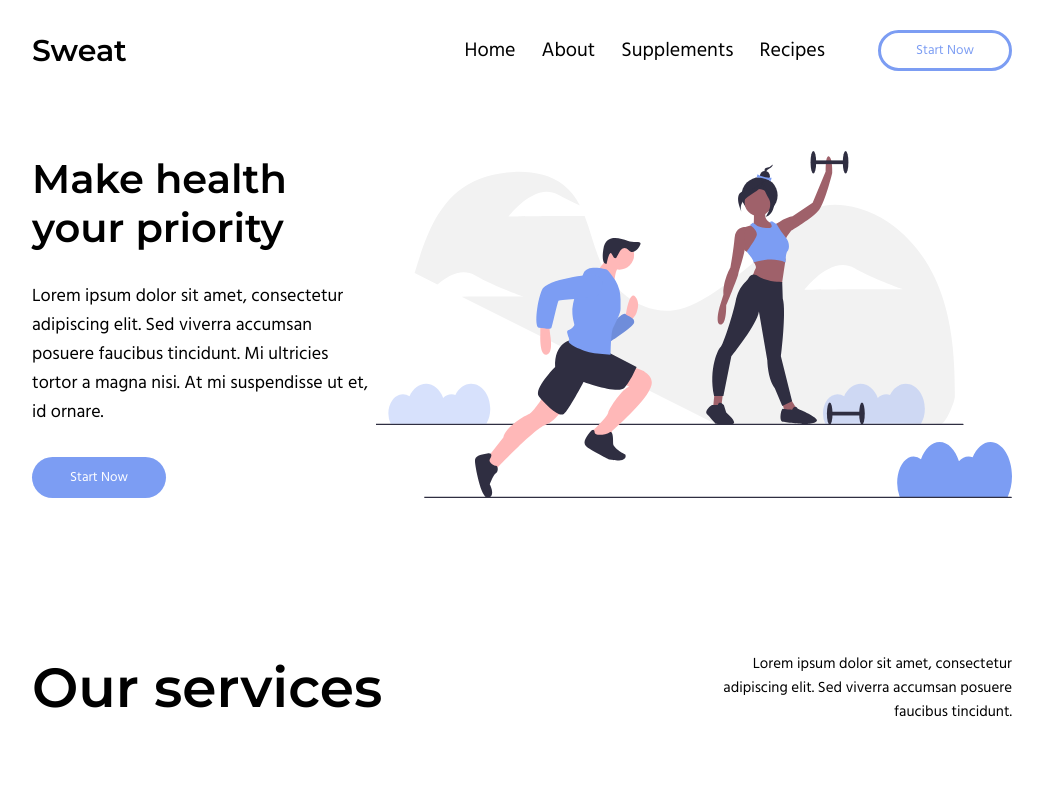
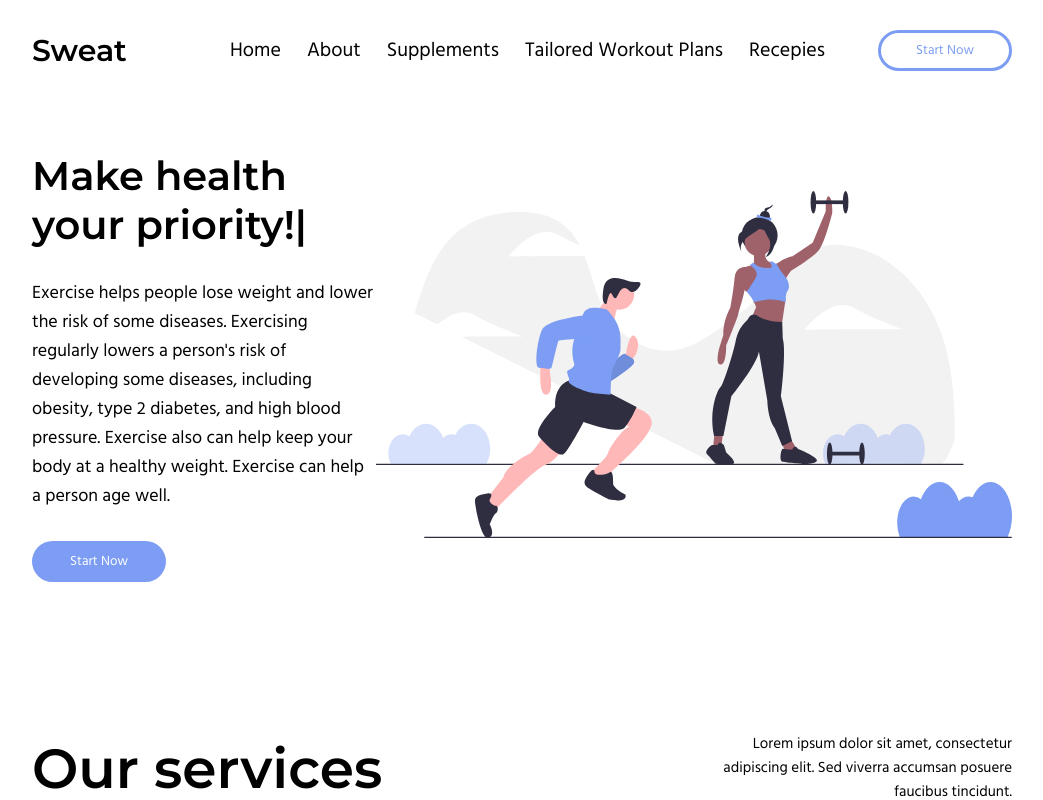
Before and after one commit to farisbegic/oznoj-web-app, a Next.js app: page / in a window 1280 px wide. Shown: the top 800 px of the page, without its empty margins (118-1161 px from the left). Built offline with nearby package versions, Linux system fonts and the light colour scheme; no server answers.

Commit message:
updates
updates

```diff
--- a/components/Home/Hero.js
+++ b/components/Home/Hero.js
@@ -1,20 +1,34 @@
 import React from 'react';
-import Button from "../partials/Button";
-import Image from "next/image";
+import Button from '../partials/Button';
+import Image from 'next/image';
+import Typist from 'react-typist';
 const Hero = () => {
-    return (
-        <div className="hero">
-            <div className="hero-left">
-                <h3 className="hero-heading">Make health your priority</h3>
-                <p className="hero-text">Lorem ipsum dolor sit amet, consectetur adipiscing elit. Sed viverra accumsan posuere faucibus tincidunt.
-                    Mi ultricies tortor a magna nisi. At mi suspendisse ut et, id ornare.</p>
-                <Button filled="true"/>
-            </div>
-            <div className="hero-img">
-                <Image src='/hero.svg' width='687px' height='375px' className="hero-img"/>
-            </div>
-        </div>
-    );
+	return (
+		<div className='hero'>
+			<div className='hero-left'>
+				<h3 className='hero-heading'>
+					<Typist>Make health your priority!</Typist>
+				</h3>
+				<p className='hero-text'>
+					Exercise helps people lose weight and lower the risk of some diseases.
+					Exercising regularly lowers a person's risk of developing some
+					diseases, including obesity, type 2 diabetes, and high blood pressure.
+					Exercise also can help keep your body at a healthy weight. Exercise
+					can help a person age well.
+				</p>
+				<Button filled='true' />
+			</div>
+			<div className='hero-img'>
+				<Image
+					src='/hero.svg'
+					width='687px'
+					height='375px'
+					className='hero-img'
+					alt='heroimage'
+				/>
+			</div>
+		</div>
+	);
 };
 
 export default Hero;
--- a/components/partials/Header.js
+++ b/components/partials/Header.js
@@ -1,23 +1,39 @@
-import React, {useState} from 'react';
-import { FaBars, FaTimes } from "react-icons/fa";
-import Link from "next/link";
-import Button from "./Button";
+import React, { useState } from 'react';
+import { FaBars, FaTimes } from 'react-icons/fa';
+import Link from 'next/link';
+import Button from './Button';
 const Header = () => {
 	const [click, setClick] = useState(false);
 	const handleClick = () => setClick(!click);
 	return (
 		<header>
-            <Link href="/">
-                <a className="logo">Sweat</a>
+			<Link href='/'>
+				<a className='logo'>Sweat</a>
 			</Link>
-            <div className="hamburger-icon" onClick={handleClick}>
+			<div className='hamburger-icon' onClick={handleClick}>
 				{click ? <FaTimes /> : <FaBars />}
 			</div>
-            <ul className="nav-menu" onClick={handleClick} click={click} style={{left: `${click ? '0' : '100%'}`}}>
-                <Link href="/"><a className="nav-link">Home</a></Link>
-                <Link href="/about"><a className="nav-link">About</a></Link>
-                <Link href="/supplements"><a className="nav-link">Supplements</a></Link>
-                <Link href="/recipes"><a className="nav-link">Recipes</a></Link>
+			<ul
+				className='nav-menu'
+				onClick={handleClick}
+				click={click}
+				style={{ left: `${click ? '0' : '100%'}` }}
+			>
+				<Link href='/'>
+					<a className='nav-link'>Home</a>
+				</Link>
+				<Link href='/about'>
+					<a className='nav-link'>About</a>
+				</Link>
+				<Link href='/supplements'>
+					<a className='nav-link'>Supplements</a>
+				</Link>
+				<Link href='/workoutplans'>
+					<a className='nav-link'>Tailored Workout Plans</a>
+				</Link>
+				<Link href='/recepies'>
+					<a className='nav-link'>Recepies</a>
+				</Link>
 				<Button filled='false' />
 			</ul>
 		</header>
--- a/package.json
+++ b/package.json
@@ -8,15 +8,16 @@
     "lint": "next lint"
   },
   "dependencies": {
-    "axios": "^0.24.0",
     "@emotion/react": "^11.7.0",
     "@emotion/styled": "^11.6.0",
     "@mui/icons-material": "^5.2.0",
     "@mui/material": "^5.2.1",
+    "axios": "^0.24.0",
     "next": "12.0.4",
     "react": "17.0.2",
     "react-dom": "17.0.2",
     "react-icons": "^4.3.1",
+    "react-typist": "^2.0.5",
     "sass": "^1.43.5"
   },
   "devDependencies": {
--- a/pages/index.js
+++ b/pages/index.js
@@ -14,8 +14,6 @@ export default function Home() {
 		setRecept1(await funkcija('soup'));
 	}, []);
 
-	console.log(recept1);
-
 	return (
 		<>
 			<Header />
--- a/styles/partials/_button.scss
+++ b/styles/partials/_button.scss
@@ -7,6 +7,8 @@
 	font-family: Hind, serif;
 	font-weight: normal;
 	margin-left: 40px;
+	transition: 0.4s ease-in;
+	cursor: pointer;
 
 	&:hover {
 		background-color: $blue;
@@ -16,6 +18,7 @@
 }
 
 .filled-btn {
+	cursor: pointer;
 	border: none;
 	border-radius: 31px;
 	padding: 10px 38px;
@@ -23,4 +26,9 @@
 	color: $white;
 	font-family: Hind, serif;
 	font-weight: normal;
+	transition: 0.4s ease-in;
+	&:hover {
+		transform: scale(1.3);
+		transition: 0.4s ease-in;
 	}
+}
```
Also changed, not shown: 1 other file (tests, documents, lock files or other folders). Lines whose indentation alone changed are shown as unchanged.
